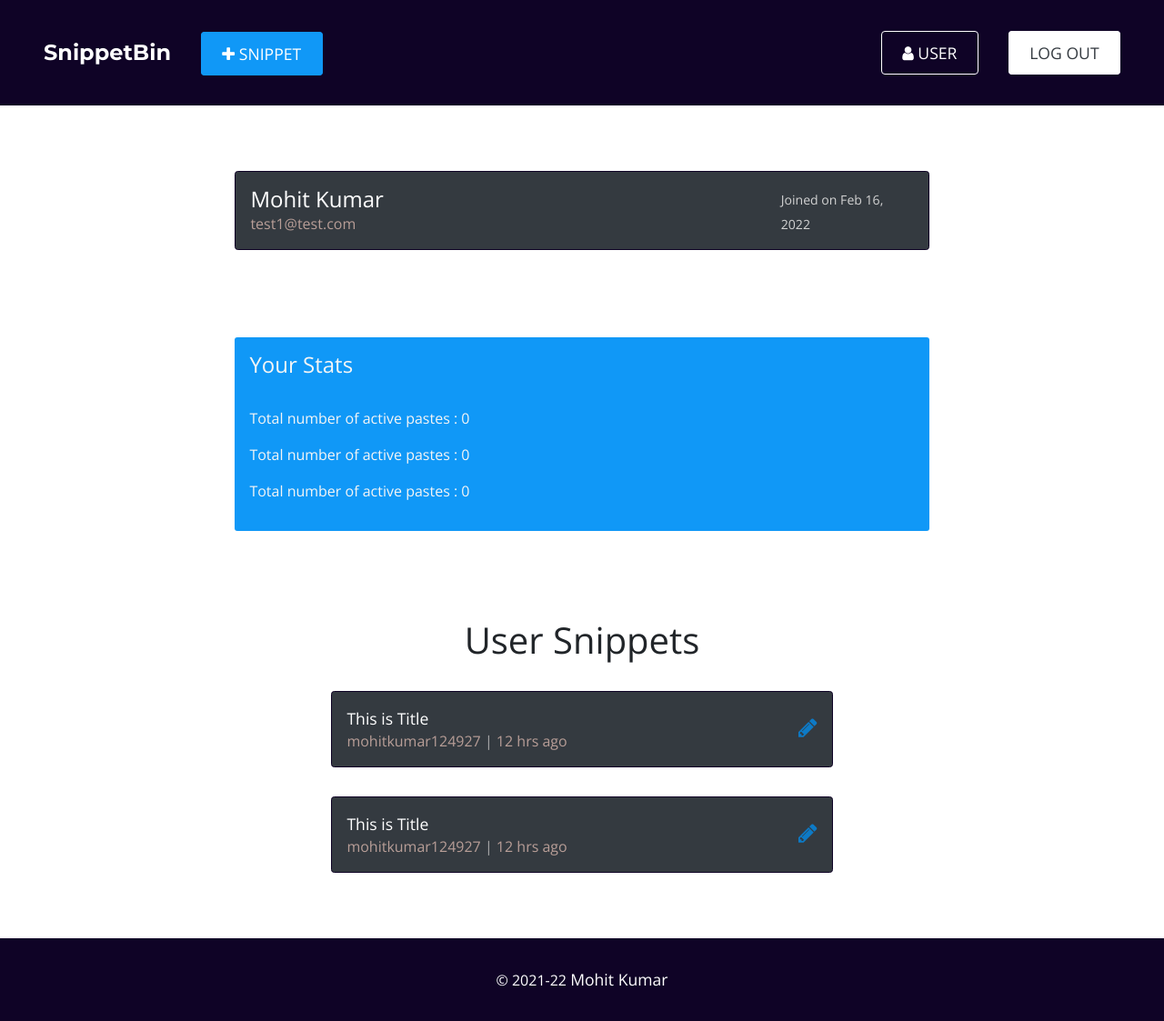
After one commit to mohit-kumar-behera/snippetbin, a Django app: a page that uses templates/snippets/navbar.html in a window 1280 px wide. The commit adds this page. Shown: the whole page at 91% size. Run offline with Django 3.2, Linux system fonts and the light colour scheme; a user stored in the database is signed in; data comes from the database, SQL or seed files in the repository; both versions use the stored data as it was after the commit; some libraries are stand-ins or nearby versions.

Commit message:
add dashboard page

```diff
--- /dev/null
+++ b/home/templates/home/dashboard.html
@@ -0,0 +1,88 @@
+{% extends 'base.html' %}
+{% load static %}
+
+{% block title %}<title>Dashboard | SnippetBin</title>{% endblock title %}
+
+{% block content %}
+
+<div class="mk-container">
+  <div class="snippet-card" style="width:90%">
+    <div class="card-left-content">
+      <div class="upper-content">
+        <h4>{{ user.name }}</h4>
+      </div>
+      <div class="lower-content">
+        <span>{{ user.email }}</span>
+      </div>
+    </div>
+    <div class="card-right-content">
+      <a style="color: lightgrey"><small>Joined on {{ user.date_joined|date:"M d, Y" }}</small></a>
+    </div>
+  </div>
+</div>
+
+{% if not is_other_user %}
+<div class="mk-container">
+  <div class="profile-statistics-wrapper">
+    <h4 class=""font-weight-bolder>Your Stats</h4>
+    <ul class="stats">
+      <li class="stats-item">
+        <span class="key">Total number of active pastes</span>
+        <span class="val">0</span>
+      </li>
+
+      <li class="stats-item">
+        <span class="key">Total number of active pastes</span>
+        <span class="val">0</span>
+      </li>
+
+      <li class="stats-item">
+        <span class="key">Total number of active pastes</span>
+        <span class="val">0</span>
+      </li>
+    </ul>
+  </div>
+</div>
+{% endif %}
+
+<div class="mk-container">
+  <div class="snippets-wrapper">
+    <h1 class="text-center">User Snippets</h1>
+
+    <div class="snippet-card">
+      <div class="card-left-content">
+        <div class="upper-content">
+          <a href="#" class="snippet-title">This is Title</a>
+        </div>
+        <div class="lower-content">
+          <span>mohitkumar124927</span>
+          <span>12 hrs ago</span>
+        </div>
+      </div>
+      {% if not is_other_user %}
+        <div class="card-right-content">
+          <a href="#"><i class="fa fa-pencil"></i></a>
+        </div>
+      {% endif %}
+    </div>
+
+    <div class="snippet-card">
+      <div class="card-left-content">
+        <div class="upper-content">
+          <a href="#" class="snippet-title">This is Title</a>
+        </div>
+        <div class="lower-content">
+          <span>mohitkumar124927</span>
+          <span>12 hrs ago</span>
+        </div>
+      </div>
+      {% if not is_other_user %}
+        <div class="card-right-content">
+          <a href="#"><i class="fa fa-pencil"></i></a>
+        </div>
+      {% endif %}
+    </div>
+  </div>
+</div>
+
+{% endblock content %}
--- a/home/templates/home/home.html
+++ b/home/templates/home/home.html
@@ -5,7 +5,7 @@
 
 {% block content %}
 
-<div class="mk-container form-wrapper">
+<div class="mk-container">
   <div class="snippets-wrapper">
     <h1 class="text-center">Public Snippets</h1>
 
@@ -53,8 +53,6 @@
         <a href="#"><i class="fa fa-pencil"></i></a>
       </div>
     </div>
-
-
   </div>
 </div>
 
--- a/home/urls.py
+++ b/home/urls.py
@@ -1,6 +1,3 @@
-import django
-
-
 from django.urls import path
 from home import views
 
@@ -8,4 +5,5 @@ app_name = 'home'
 
 urlpatterns = [
   path('', views.home_view, name = 'home'),
+  path('u/<str:username>/', views.dashboard_view, name = 'dashboard')
 ]
--- a/home/views.py
+++ b/home/views.py
@@ -1,4 +1,31 @@
-from django.shortcuts import render
+from django.shortcuts import render, redirect
+from django.contrib import messages
+from django.contrib.auth import get_user_model
+from django.contrib.auth.decorators import login_required
+from django.core.exceptions import MultipleObjectsReturned
+
+User = get_user_model()
 
 def home_view(request):
   return render(request, 'home/home.html')
+
+
+def dashboard_view(request, username):
+  context = {}
+  logged_in_user = request.user if request.user.is_authenticated else None
+
+  if not logged_in_user or logged_in_user.username != username:
+    context['is_other_user'] = True
+  else:
+    context['is_other_user'] = False
+
+  try:
+    user = User.objects.get(username = username)
+  except User.DoesNotExist:
+    messages.info(request, 'Requested user\'s profile doesnot exists')
+    return redirect('home:home')
+  except MultipleObjectsReturned:
+    user = User.objects.filter(username = username).first()
+
+  context['user'] = user
+  return render(request, 'home/dashboard.html', context)
--- a/static/css/style.css
+++ b/static/css/style.css
@@ -247,3 +247,28 @@ input.form-control {
 .encryption-key-div.show {
   display: block;
 }
+
+.profile-statistics-wrapper {
+  width: 90%;
+  margin: auto;
+  background-color: var(--blue);
+  border-radius: 3px;
+  padding: 1rem;
+  color: var(--grey);
+  -webkit-border-radius: 3px;
+  -moz-border-radius: 3px;
+  -ms-border-radius: 3px;
+  -o-border-radius: 3px;
+}
+
+.stats {
+  margin-top: 2rem;
+  list-style-type: none;
+  padding-left: 0;
+}
+.stats-item:not(:last-child) {
+  margin-bottom: 1rem;
+}
+.stats-item > .key::after {
+  content: ' : ';
+}
--- a/templates/snippets/navbar.html
+++ b/templates/snippets/navbar.html
@@ -7,7 +7,7 @@
   </div>
   <div class="navcontent right-grid">
     {% if request.user.is_authenticated %}
-      <a href="#" class="navlink button"><i class="fa fa-user"></i> USER</a>
+      <a href="{% url 'home:dashboard' request.user.username %}" class="navlink button"><i class="fa fa-user"></i> USER</a>
       <a href="{% url 'account:logout' %}" class="navlink button-fill">LOG OUT</a>
     {% else %}
       <a href="{% url 'account:login' %}" class="navlink button">LOG IN</a>
```
Also changed, not shown: db.sqlite3.
